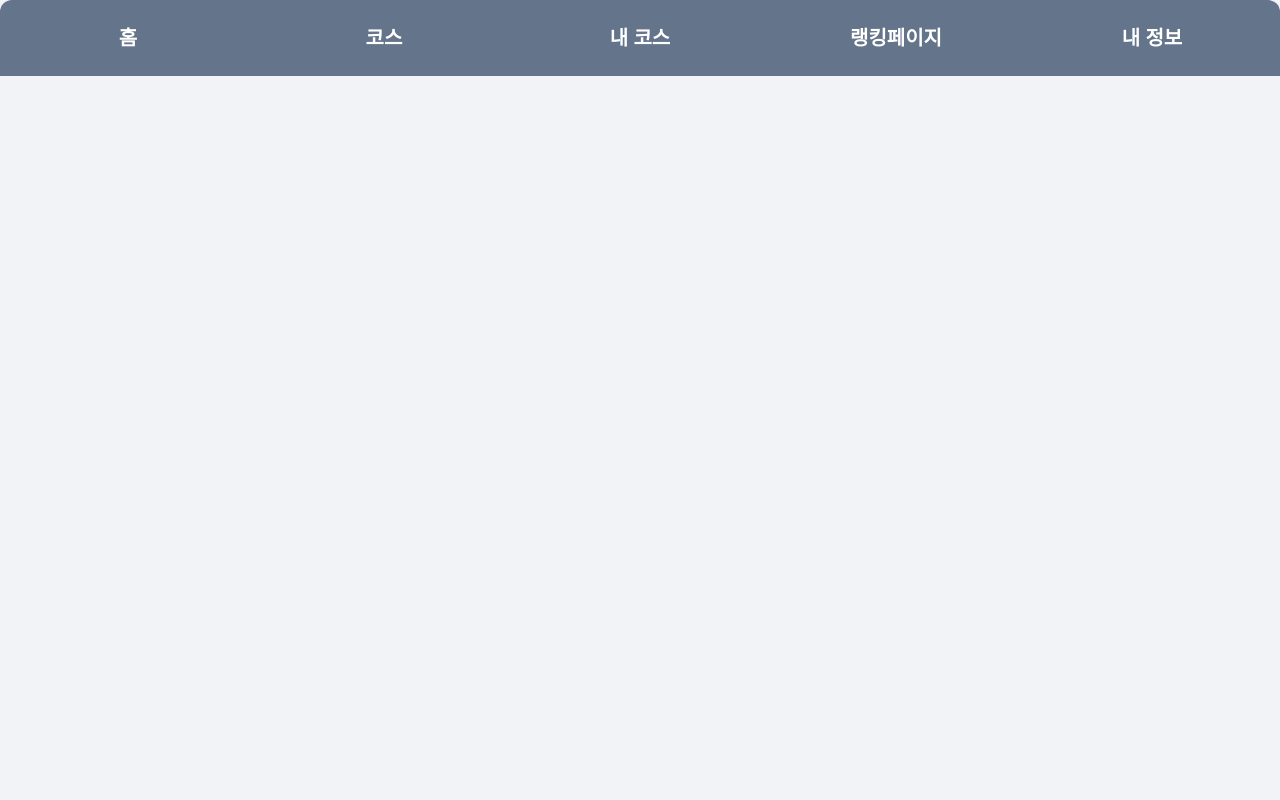
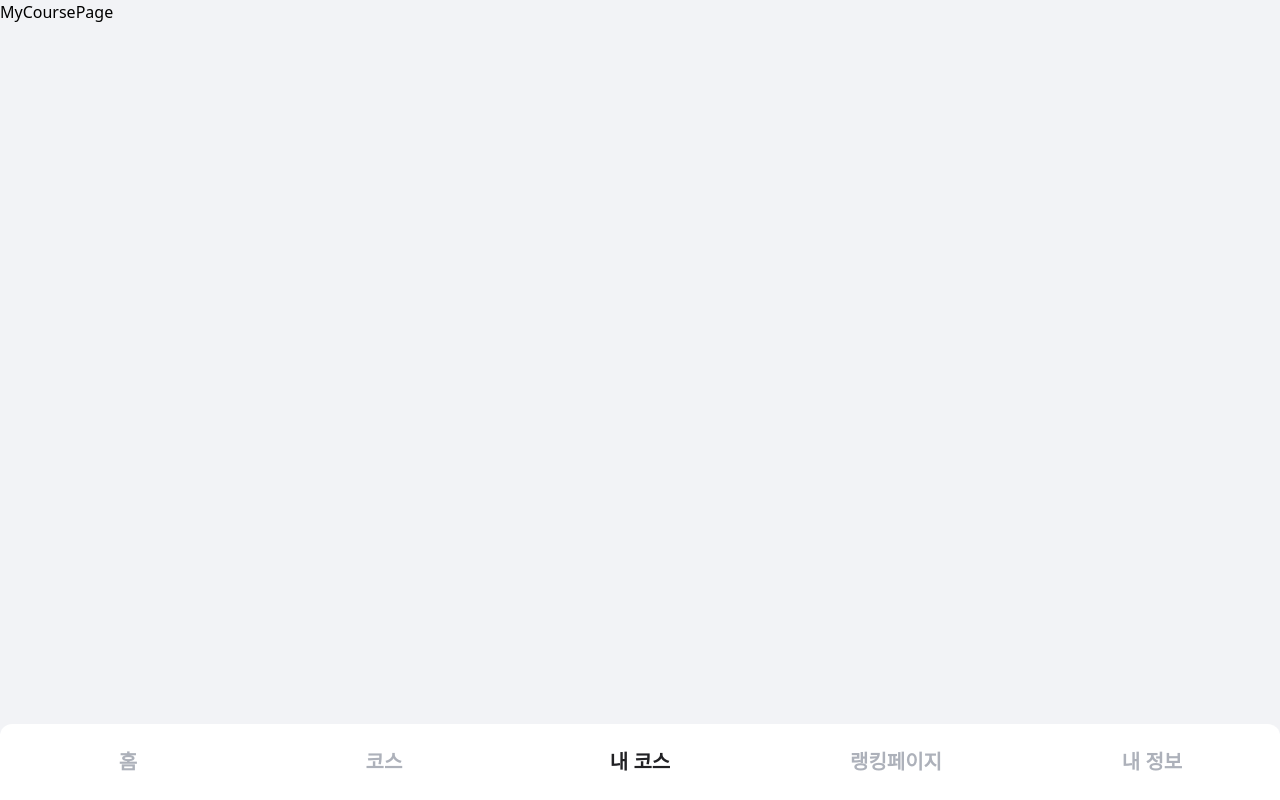
Before and after one commit to kakao-travel-mandi/mandi-web, a React (Vite) app: page /mycourse in a window 1280 px wide. Built offline with nearby package versions, Linux system fonts and the light colour scheme.

Commit message:
Change Conc-course url - url조절로 정복 코스 목록이 내 정보 하위 페이지임을 명시했습니다. - 메인 네비게이션에 표현될 페이지는 isMain:true값을 경우에만 표시합니다.

```diff
--- a/src/components/Layout/NavBar.tsx
+++ b/src/components/Layout/NavBar.tsx
@@ -3,15 +3,17 @@ import { RouteSource } from "@/routers/Router";
 
 export const NavBar = () => {
   return (
-    <footer className="z-50 w-full overflow-hidden rounded-t-xl shadow-up shadow-border bg-slate-500">
+    <footer className="z-50 w-full overflow-hidden rounded-t-xl shadow-up shadow-border bg-white">
       <nav className="flex grow items-start justify-start h-full">
-        {RouteSource.map((route) => (
-          <NavButtonComponent
-            key={route.path}
-            title={route.title}
-            path={route.path}
-          />
-        ))}
+        {RouteSource.map((route) =>
+          route.isMain ? (
+            <NavButtonComponent
+              key={route.path}
+              title={route.title}
+              path={route.path}
+            />
+          ) : null,
+        )}
       </nav>
     </footer>
   );
--- a/src/components/Layout/NavButton.tsx
+++ b/src/components/Layout/NavButton.tsx
@@ -1,6 +1,6 @@
 import { Button } from "@/components/ui/button";
-import { useNavigate } from "react-router-dom";
-// import { Link } from "react-router-dom";
+import { useNavigate, useLocation } from "react-router-dom";
+import { cn } from "../lib/utils";
 
 export const NavButtonComponent = ({
   title,
@@ -10,9 +10,19 @@ export const NavButtonComponent = ({
   path: string;
 }) => {
   const navigate = useNavigate();
+  const location = useLocation();
+
+  const isActive =
+    path === "/"
+      ? location.pathname === path
+      : location.pathname.startsWith(path);
+
   return (
     <Button
-      className="flex justify-center items-center h-full w-full py-6 font-bold text-white hover:bg-slate-200 hover:text-black rounded-none text-xl"
+      className={cn(
+        "flex justify-center items-center h-full w-full py-6 font-bold hover:bg-slate-200 hover:text-black rounded-none text-xl",
+        isActive ? "text-black" : "text-gray-500",
+      )}
       title={title}
       onClick={() => {
         console.log(path);
--- a/src/components/ProfileTab.tsx
+++ b/src/components/ProfileTab.tsx
@@ -23,8 +23,7 @@ function ProfileTab({ user }: Props) {
     <div className="bg-white p-[20px] mb-[8px]">
       <div
         className="flex items-center justify-between min-w-0 gap-x-4"
-        onClick={() => console.log(user.name, "clicked")}
-      >
+        onClick={() => console.log(user.name, "clicked")}>
         <div className="flex items-center gap-x-4">
           <img
             alt=""
@@ -56,8 +55,7 @@ function ProfileTab({ user }: Props) {
         </button>
         <button
           className="w-full bg-gray-50 rounded-lg"
-          onClick={() => navigate("/conq-course")}
-        >
+          onClick={() => navigate("/mypage/conq-course")}>
           <div className="flex justify-between px-[12px] py-[16px]">
             <div className="flex gap-1 items-center">
               <img src={flagImg} className="w-[16px] h-[16px]" alt="pencil" />
--- /dev/null
+++ b/src/pages/MyCoursePage.tsx
@@ -0,0 +1,5 @@
+function MyCoursePage() {
+  return <div>MyCoursePage</div>;
+}
+
+export default MyCoursePage;
--- a/src/routers/Router.tsx
+++ b/src/routers/Router.tsx
@@ -1,8 +1,9 @@
-import ConqCoursePage from "@/pages/ConqCoursePage";
 import CoursePage from "@/pages/CoursePage";
 import Home from "@/pages/Home";
+import MyCoursePage from "@/pages/MyCoursePage";
 import MyPage from "@/pages/MyPage";
 import RankingPage from "@/pages/RankingPage";
+import ConqCoursePage from "@/pages/ConqCoursePage";
 import { Route, Routes } from "react-router-dom";
 
 export const RouteSource = [
@@ -10,26 +11,36 @@ export const RouteSource = [
     path: "/",
     element: <Home />,
     title: "홈",
+    isMain: true,
   },
   {
     path: "/course",
     element: <CoursePage />,
     title: "코스",
+    isMain: true,
   },
   {
-    path: "/conq-course",
-    element: <ConqCoursePage />,
+    path: "/mycourse",
+    element: <MyCoursePage />,
     title: "내 코스",
+    isMain: true,
   },
   {
     path: "/ranking",
     element: <RankingPage />,
     title: "랭킹페이지",
+    isMain: true,
   },
   {
     path: "/mypage",
     element: <MyPage />,
     title: "내 정보",
+    isMain: true,
+  },
+  {
+    path: "/mypage/conq-course",
+    element: <ConqCoursePage />,
+    title: "정복한 코스 목록",
   },
 ];
 
```
